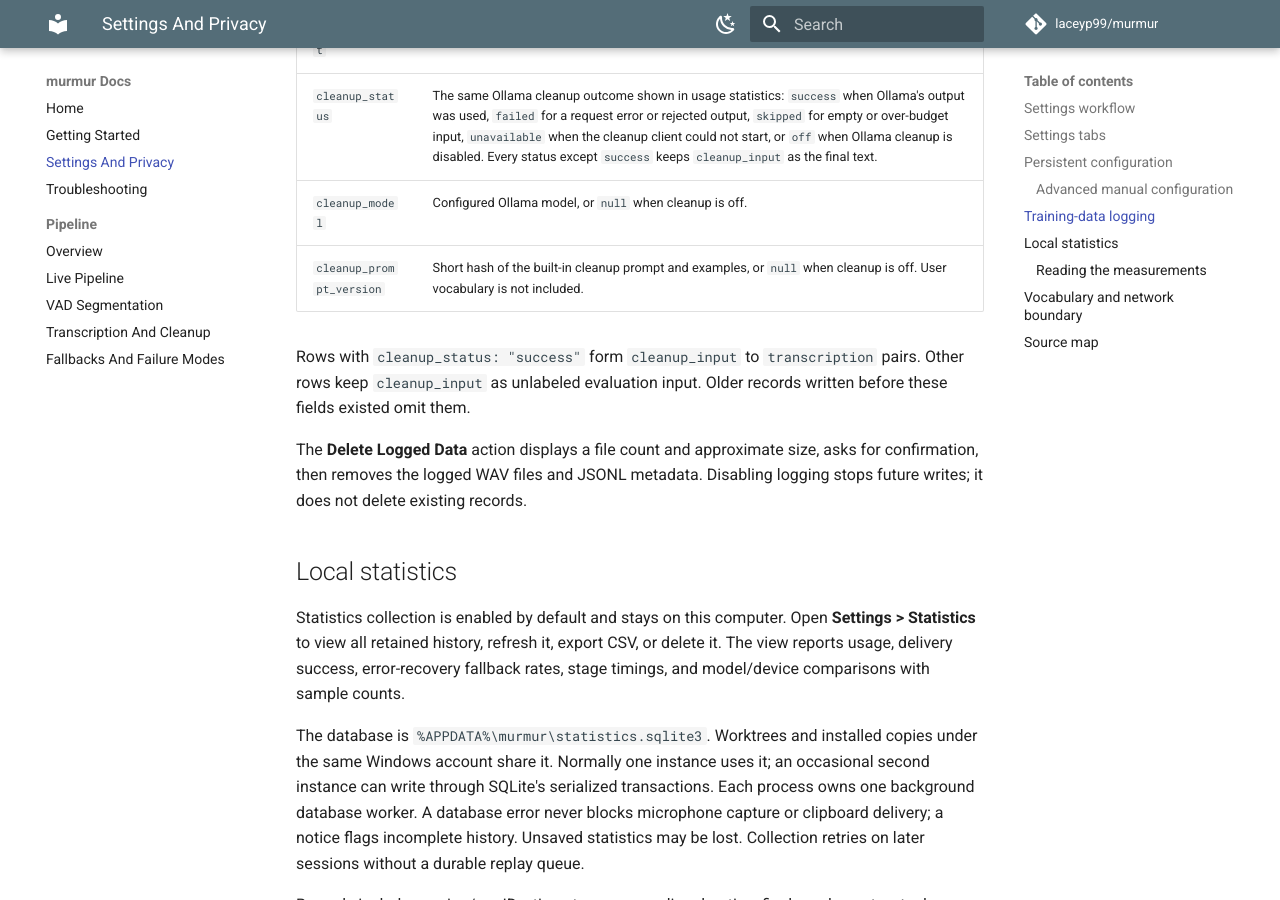
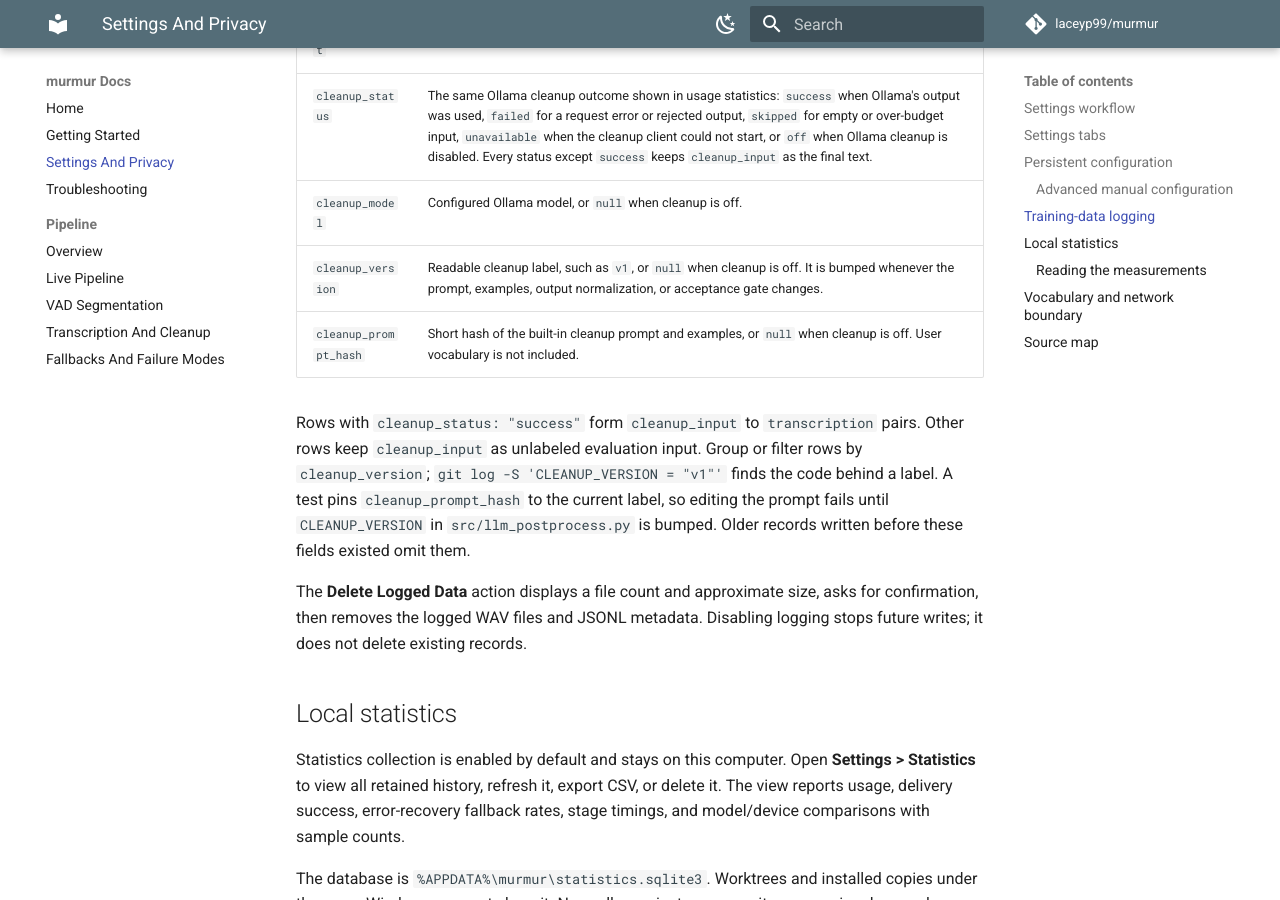
Before and after one commit to laceyp99/murmur, an MkDocs documentation site: the page built from docs/settings-and-privacy.md, in a window 1280 px wide and 900 px high, scrolled down 5184 px. Built offline with MkDocs 1.6.1 and Material for MkDocs 9.7.7, drawn with Linux system fonts in a browser that asks for light colours; comment, search, counter and statistics services are not loaded.

Commit message:
feat(training): label cleanup version in training data
Co-Authored-By: Claude Opus 5.5 <noreply@anthropic.com>

```diff
--- a/docs/settings-and-privacy.md
+++ b/docs/settings-and-privacy.md
@@ -212,11 +212,16 @@ can be evaluated against real dictation:
 | `cleanup_input` | Text sent to Ollama, after Whisper and local cleanup. |
 | `cleanup_status` | The same Ollama cleanup outcome shown in usage statistics: `success` when Ollama's output was used, `failed` for a request error or rejected output, `skipped` for empty or over-budget input, `unavailable` when the cleanup client could not start, or `off` when Ollama cleanup is disabled. Every status except `success` keeps `cleanup_input` as the final text. |
 | `cleanup_model` | Configured Ollama model, or `null` when cleanup is off. |
-| `cleanup_prompt_version` | Short hash of the built-in cleanup prompt and examples, or `null` when cleanup is off. User vocabulary is not included. |
+| `cleanup_version` | Readable cleanup label, such as `v1`, or `null` when cleanup is off. It is bumped whenever the prompt, examples, output normalization, or acceptance gate changes. |
+| `cleanup_prompt_hash` | Short hash of the built-in cleanup prompt and examples, or `null` when cleanup is off. User vocabulary is not included. |
 
 Rows with `cleanup_status: "success"` form `cleanup_input` to `transcription`
-pairs. Other rows keep `cleanup_input` as unlabeled evaluation input. Older
-records written before these fields existed omit them.
+pairs. Other rows keep `cleanup_input` as unlabeled evaluation input. Group or
+filter rows by `cleanup_version`; `git log -S 'CLEANUP_VERSION = "v1"'` finds
+the code behind a label. A test pins `cleanup_prompt_hash` to the current
+label, so editing the prompt fails until `CLEANUP_VERSION` in
+`src/llm_postprocess.py` is bumped. Older records written before these fields
+existed omit them.
 
 The **Delete Logged Data** action displays a file count and approximate size,
 asks for confirmation, then removes the logged WAV files and JSONL metadata.
```
Also changed, not shown: 4 other files.
